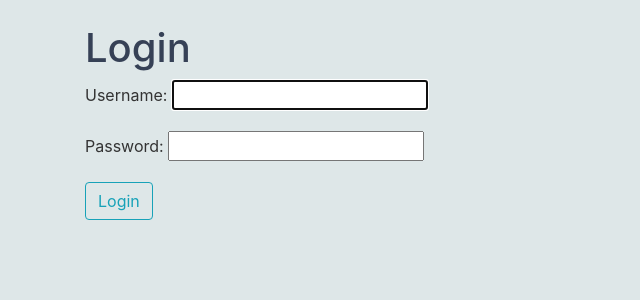
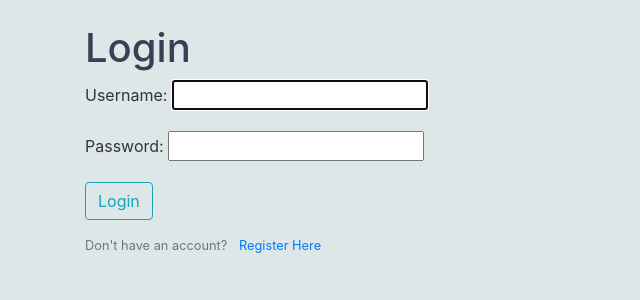
Before and after one commit to xpyrosh/joey, a Django app: page /UDictionary/login/ in a window 1280 px wide. Shown: the part 56-356 px from the top of the page, without its empty margins (0-640 px from the left). Run offline with Django 3.2, Linux system fonts and the light colour scheme; some libraries are stand-ins or nearby versions.

Commit message:
added links to both register and login to each other in case the user is already a member or isn't

```diff
--- a/Dictionary/templates/Dictionary/login.html
+++ b/Dictionary/templates/Dictionary/login.html
@@ -1,9 +1,17 @@
 {% extends "Dictionary/base.html" %}
 {% block content %}
     <h1>Login</h1>
-    <form method="post">
-        {% csrf_token %}
-        {{ form.as_p }}
-        <button class= "btn btn-outline-info" type="submit">Login</button>
-    </form>
+    <div>
+        <form method="post">
+            {% csrf_token %}
+            <fieldset class="form-group">
+                {{ form.as_p }}
+                <button class= "btn btn-outline-info" type="submit">Login</button>
+            </fieldset>
+            <small class="text-muted">
+                Don't have an account? <a class="ml-2" href="{% url 'UDictionary:register' %}">Register Here</a>
+            </small>
+        </form>
+    </div>
+
 {% endblock content %}
--- a/Dictionary/templates/Dictionary/register.html
+++ b/Dictionary/templates/Dictionary/register.html
@@ -4,10 +4,13 @@
     <h1>Register</h1>
     <form method="post">
         {% csrf_token %}
-        <fieldset class="form-group">
+    <fieldset class="form-group">
         {{ form.as_p }}
         <button class="btn btn-outline-info" type="submit">Sign Up</button>
     </fieldset>
+        <small class="text-muted">
+            Already have an account? <a class="ml-2" href="{% url 'UDictionary:login' %}">Login Here</a>
+        </small>
     </form>
 </div>
 {% endblock content %}
```
